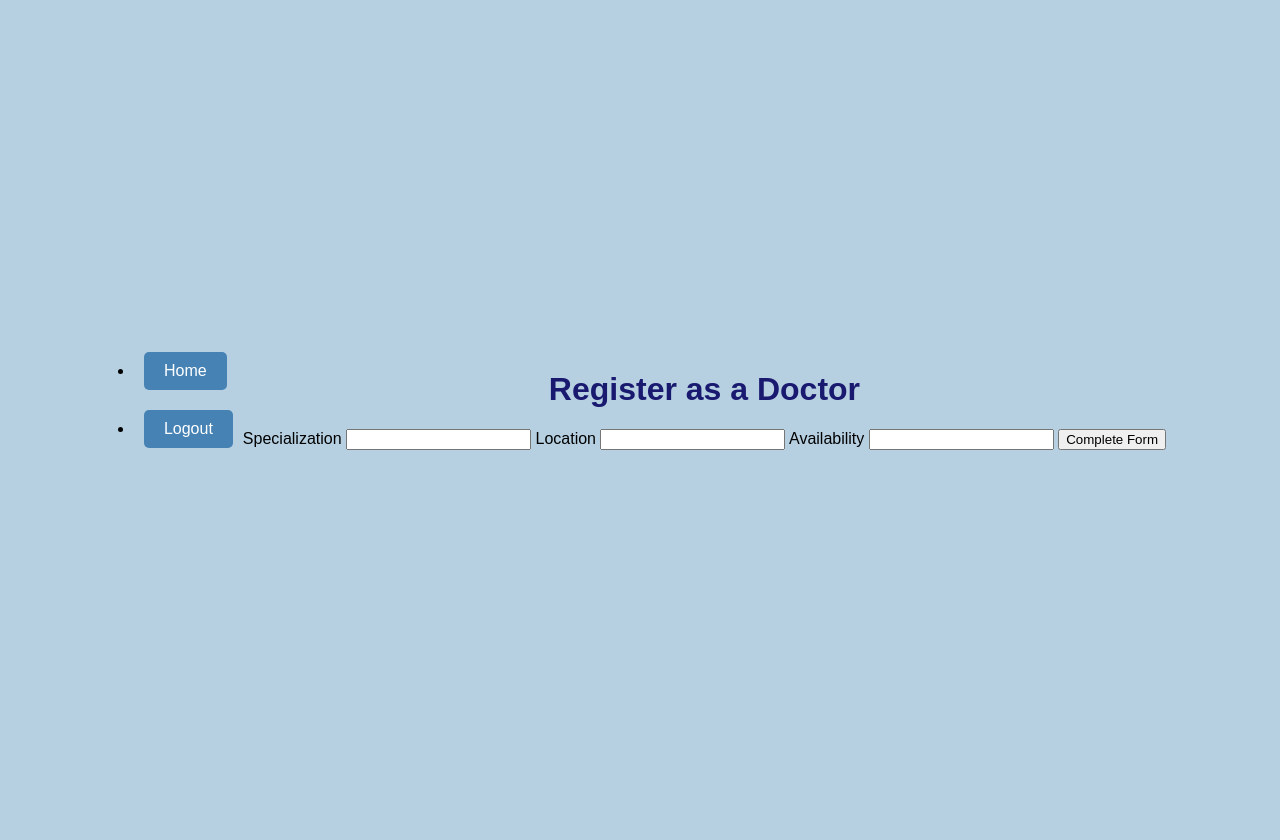
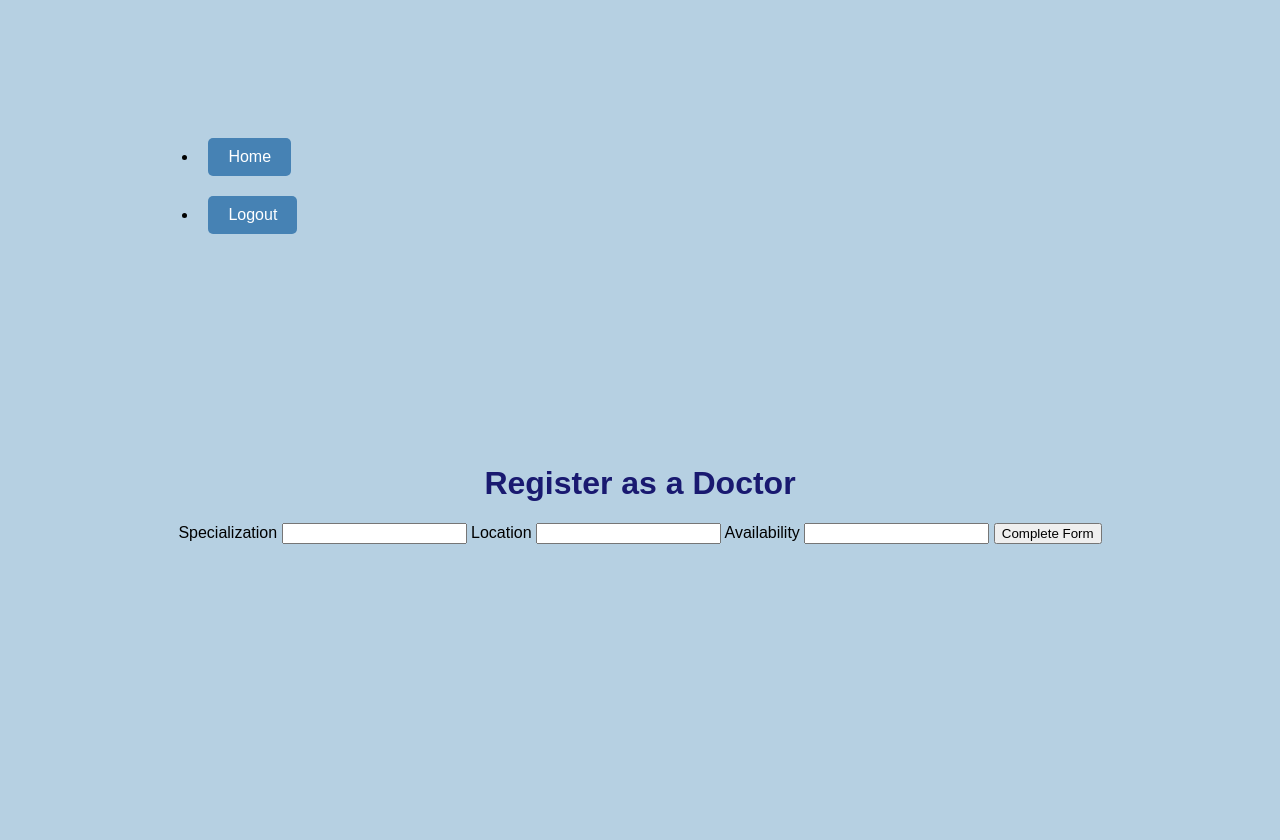
Before and after one commit to moontasirabtahee/CSE_470_Telemedicine_Website, a Flask app: page /register/doctor in a window 1280 px wide. Before the commit the page ends 450 px from the top, so only its background shows below. Run offline with Flask 3, Linux system fonts and the light colour scheme; the visitor is signed in with stand-in values (Sample User, id 1).

Commit message:
feedback updated

```diff
--- a/static/css/base.css
+++ b/static/css/base.css
@@ -1,11 +1,11 @@
 /* index.css */
 body {
     font-family: Arial, sans-serif;
-    margin: 0;
-    padding: 0;
+    margin: 10px;
+    padding: 10px;
     background-color: #B6D0E2; /* Very Light Pink */
     color: #000000; /* Brown Text */
-    display: flex;
+    display: grid;
     justify-content: center;
     align-items: center;
     height: 100vh;
--- a/templates/base.html
+++ b/templates/base.html
@@ -11,7 +11,7 @@
 
 </head>
 <body>
-    <header>
+ <header>
         <nav>
             <ul>
                 <li><a href="{{ url_for('index.index_page') }}">Home</a></li>
```
